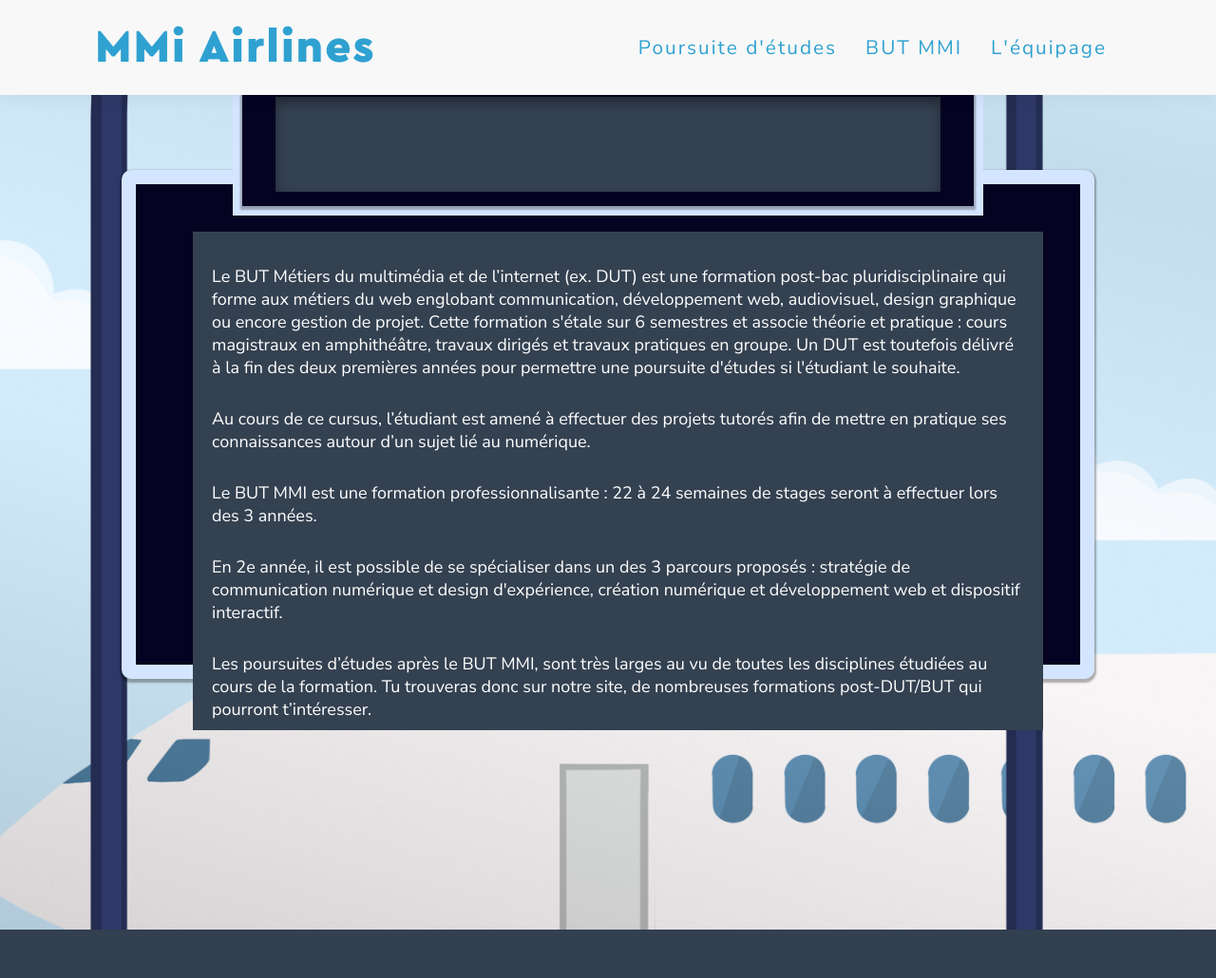
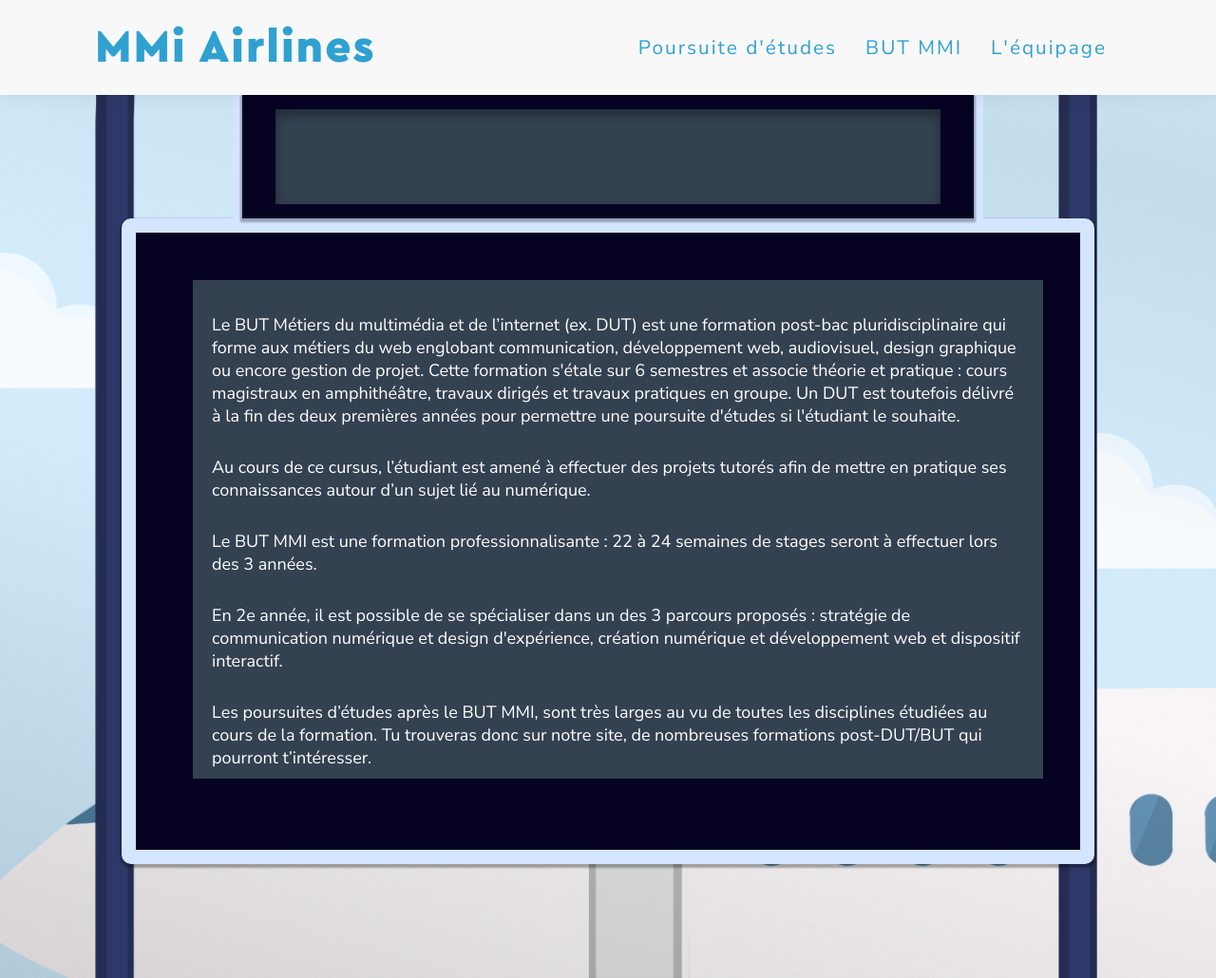
Before and after one commit to gilyann/PT-13, a PHP site: page /BUT.php in a window 1280 px wide. Shown: the whole page at 95% size. Before the commit the page ends 979 px from the top, so only its background shows below. Run offline with PHP 8.4, Linux system fonts and the light colour scheme.

Commit message:
une page but un peu moche mais qui marche

```diff
--- a/BUT.css
+++ b/BUT.css
@@ -14,7 +14,8 @@ body {
     background-image: url(medias/img/zoneair.png);
     background-size: cover;
     background-repeat: no-repeat;
-    overflow: hidden;
+    overflow-y: scroll;
+    overflow-x: hidden;
 }
 
 .big-container {
@@ -50,12 +51,15 @@ nav ul li a {
     margin: auto;
     background-color: #050321;
     color: white;
-    margin-top: 14%;
+    margin-top: 18%;
     border-radius: 10px;
     max-width: 1200px;
     min-width: 1024px;
     box-shadow: 0px 2px 2px 2px rgba(0, 0, 0, 0.3);
+    height: 85vh;
+
 }
+
 
 .content ul {
     background-color: #344151;
@@ -117,7 +121,7 @@ img {
 }
 
 .table {
-    margin-top: 6%;
+    margin-top: 7%;
     width: 790px;
     height: 150px;
     background-color: #d4e5ff;
--- a/a_propos.php
+++ b/a_propos.php
@@ -7,6 +7,7 @@
     <meta name="viewport" content="width=device-width, initial-scale=1.0">
     <link rel="preconnect" href="https://fonts.gstatic.com">
     <link href="https://fonts.googleapis.com/css2?family=Nunito+Sans:wght@400;600&display=swap" rel="stylesheet">
+    <link rel="icon" type="image/png" href="medias/img/plane.png" />
     <link rel="stylesheet" href="nav.css">
     <link rel="stylesheet" href="a_propos.css">
     <title>L'équipage</title>
@@ -91,7 +92,7 @@
                 </a>
             </div>
             <div class="rond">
-                <a href="#" class="interactif">
+                <a href="https://etudiant.u-pem.fr/~jvial02/cv-interactif/" class="interactif">
                     <img src="medias/img/desktop_1.svg" alt="cv interactif Julianne Vial">
                 </a>
             </div>
```
